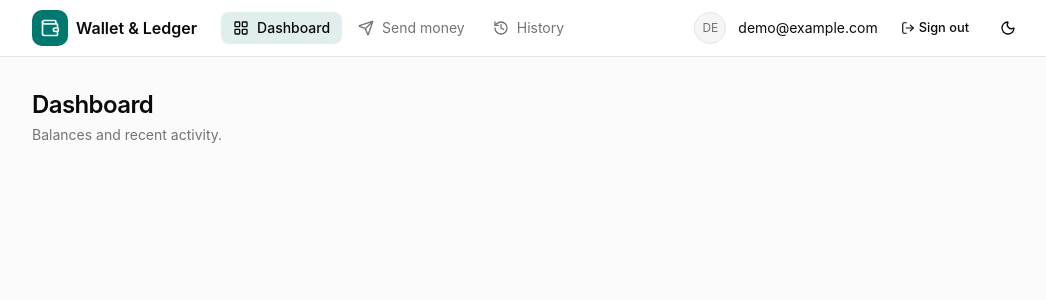
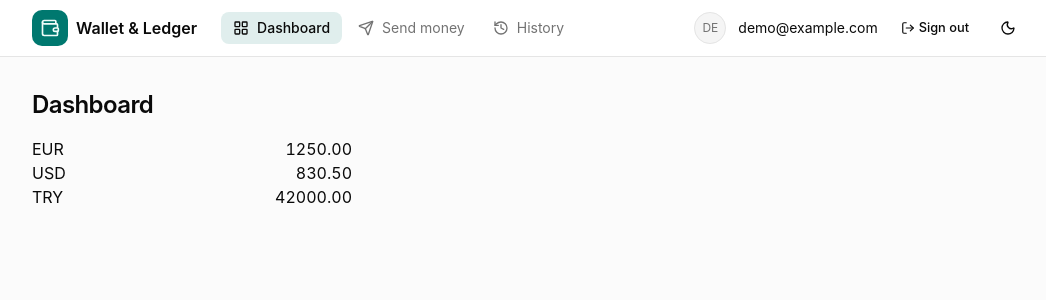
Before and after one commit to Sametkorkmazz/wallet-ledger, a React (Vite) app in the folder frontend/: page /dashboard in a window 1280 px wide. Shown: the top 300 px of the page, without its empty margins (112-1158 px from the left). Built offline with nearby package versions, Linux system fonts and the light colour scheme.

Commit message:
feat: load balances with TanStack Query from a mock API

```diff
--- /dev/null
+++ b/frontend/src/api/balances.ts
@@ -0,0 +1,13 @@
+import type { Balance } from "@/api/types";
+
+const delay = (ms: number) =>
+  new Promise<void>((resolve) => setTimeout(resolve, ms));
+
+export async function getBalances(): Promise<Balance[]> {
+  await delay(500); // TODO: replace with GET /api/balances (Dec 7 week)
+  return [
+    { currency: "EUR", amount: "1250.00" },
+    { currency: "USD", amount: "830.50" },
+    { currency: "TRY", amount: "42000.00" },
+  ];
+}
--- /dev/null
+++ b/frontend/src/api/types.ts
@@ -0,0 +1,7 @@
+export const CURRENCIES = ["EUR", "USD", "TRY"] as const;
+export type Currency = (typeof CURRENCIES)[number]; // "EUR" | "USD" | "TRY"
+
+export type Balance = {
+  currency: Currency;
+  amount: string; // decimal string (ADR 4)
+};
--- /dev/null
+++ b/frontend/src/hooks/useBalances.ts
@@ -0,0 +1,7 @@
+import { getBalances } from "@/api/balances";
+import { useQuery } from "@tanstack/react-query";
+
+const useBalances = () =>
+  useQuery({ queryKey: ["balances"], queryFn: getBalances });
+
+export default useBalances;
--- a/frontend/src/pages/DashboardPage.tsx
+++ b/frontend/src/pages/DashboardPage.tsx
@@ -1,10 +1,30 @@
+import { Button } from "@/components/ui/button";
+import useBalances from "@/hooks/useBalances";
+
 export default function DashboardPage() {
+  const { data, isPending, isError, error, refetch } = useBalances();
   return (
-    <div className="flex flex-col gap-1">
+    <div className="flex flex-col gap-4">
       <h1 className="text-2xl font-semibold tracking-tight">Dashboard</h1>
-      <p className="text-sm text-muted-foreground">
-        Balances and recent activity.
-      </p>
+      {isPending ? (
+        <p className="text-muted-foreground">Loading balances…</p>
+      ) : isError ? (
+        <div role="alert" className="flex flex-col items-start gap-2">
+          <p className="text-danger">{error.message}</p>
+          <Button variant="outline" size="sm" onClick={() => refetch()}>
+            Try again
+          </Button>
+        </div>
+      ) : (
+        <ul>
+          {data.map((b) => (
+            <li className="flex max-w-xs justify-between" key={b.currency}>
+              {b.currency}
+              <span className="tabular-nums">{b.amount}</span>
+            </li>
+          ))}
+        </ul>
+      )}
     </div>
   );
 }
```
